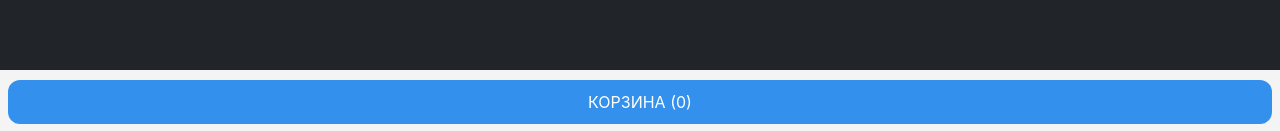
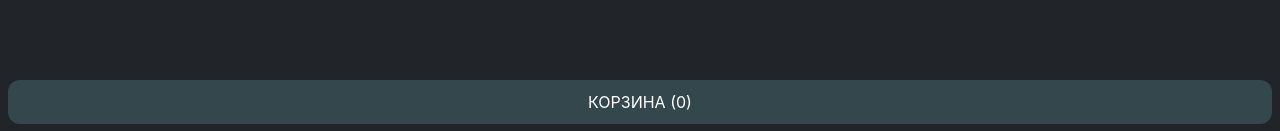
Before and after one commit to aa-rube/rico_ar_web, a React (Create React App) app: page /home in a window 1280 px wide. Shown: the part 666-797 px from the top of the page. Built offline with nearby package versions, Linux system fonts and the light colour scheme.

Commit message:
темы кнопок

```diff
--- a/src/components/BusketButton/busketBtnStyles.scss
+++ b/src/components/BusketButton/busketBtnStyles.scss
@@ -1,5 +1,5 @@
 .busket-btn__container {
-    background-color: rgb(244, 244, 245);
+    background-color: #212529;
     position: fixed;
     bottom: 0;
     width: 100%;
@@ -9,7 +9,7 @@
     height: 4rem;
 
     button {
-        background-color: rgb(51, 144, 236);
+        background-color: #33474d;
         width: 100%;
         height: 2.75rem;
         padding: 5px 28px;
```
